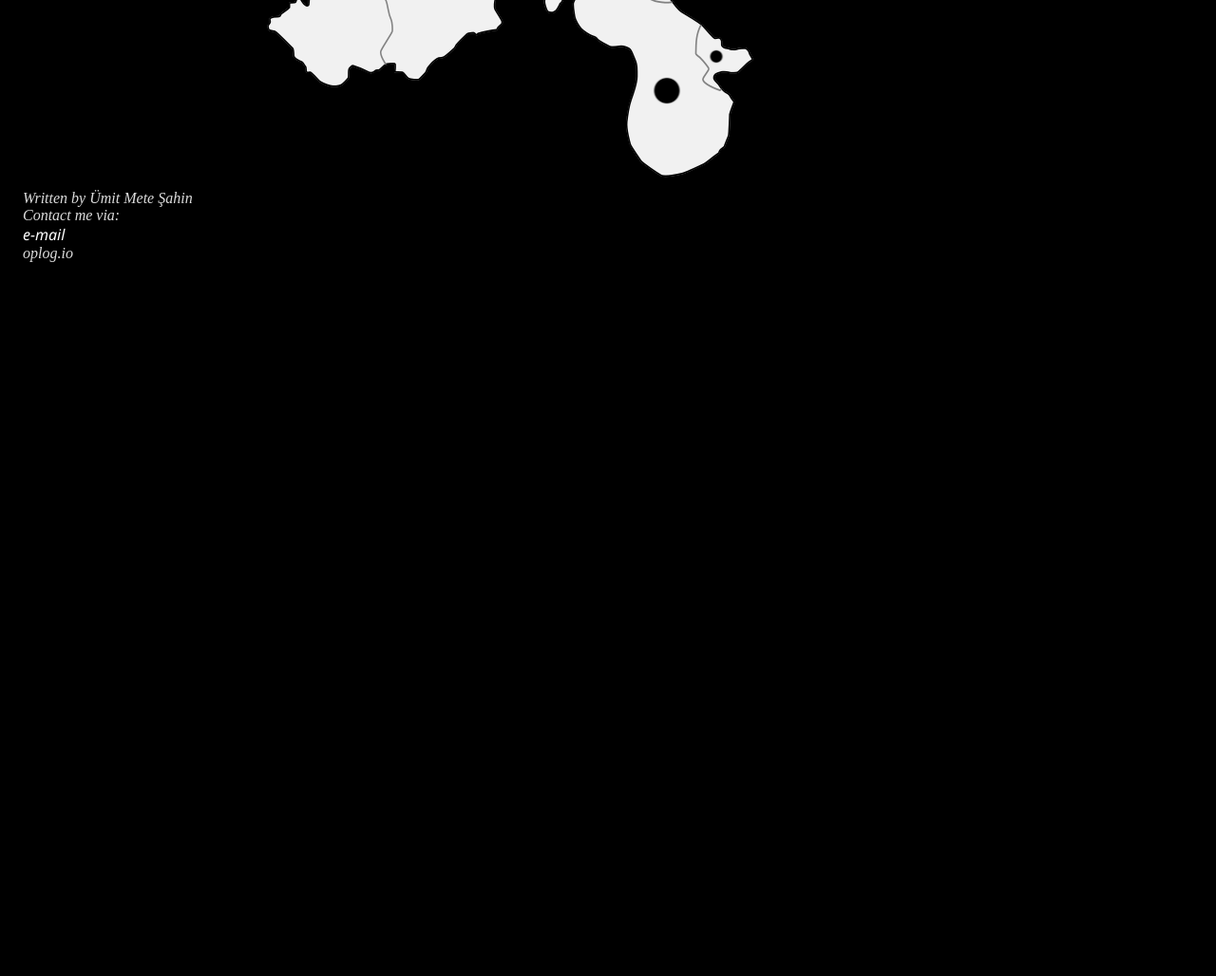
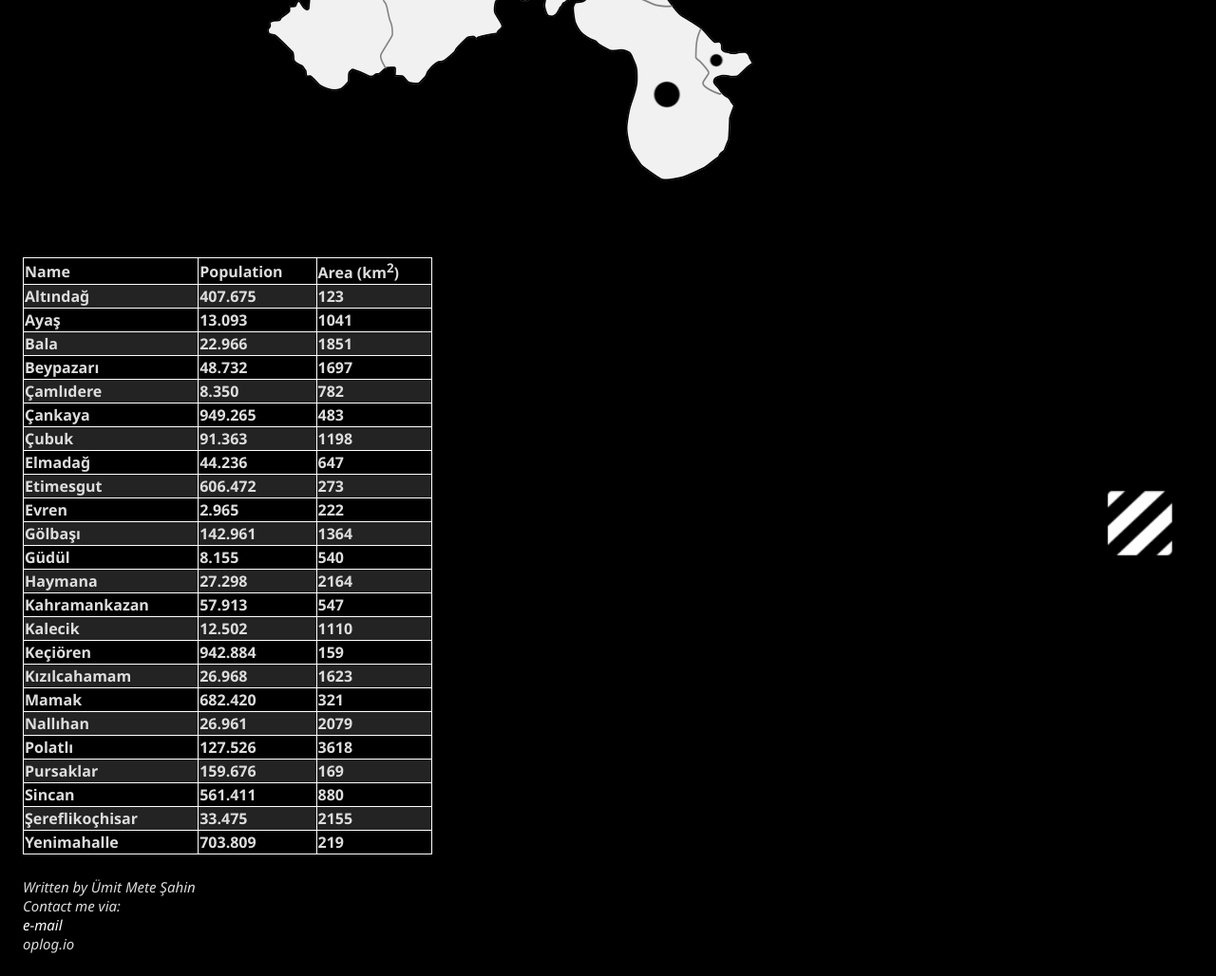
Before and after one commit to metshah/frontend, a plain HTML site: page map/map.html in a window 1280 px wide. Shown: the part 649-1677 px from the top of the page at 95% size. Before the commit the page ends 949 px from the top, so only its background shows below. Drawn offline with Linux system fonts and the light colour scheme.

Commit message:
HTML Tables, Lists, <div>, Classes

```diff
--- a/map/map.html
+++ b/map/map.html
@@ -134,6 +134,137 @@
         onclick="alert('You clicked on Yenimahalle!');"
       />
     </map>
+    <br>
+    <br>
+    <br>
+    <br>
+    <table>
+      <tr>
+        <th>Name</th>
+        <th>Population</th>
+        <th>Area (km<sup>2</sup>)</th>
+      </tr>
+      <tr>
+        <th>Altındağ</th>
+        <th>407.675</th>
+        <th>123</th>
+      </tr>
+      <tr>
+        <th>Ayaş</th>
+        <th>13.093</th>
+        <th>1041</th>
+      </tr>
+      <tr>
+        <th>Bala</th>
+        <th>22.966</th>
+        <th>1851</th>
+      </tr>
+      <tr>
+        <th>Beypazarı</th>
+        <th>48.732</th>
+        <th>1697</th>
+      </tr>
+      <tr>
+        <th>Çamlıdere</th>
+        <th>8.350</th>
+        <th>782</th>
+      </tr>
+      <tr>
+        <th>Çankaya</th>
+        <th>949.265</th>
+        <th>483</th>
+      </tr>
+      <tr>
+        <th>Çubuk</th>
+        <th>91.363</th>
+        <th>1198</th>
+      </tr>
+      <tr>
+        <th>Elmadağ</th>
+        <th>44.236</th>
+        <th>647</th>
+      </tr>
+      <tr>
+        <th>Etimesgut</th>
+        <th>606.472</th>
+        <th>273</th>
+      </tr>
+      <tr>
+        <th>Evren</th>
+        <th>2.965</th>
+        <th>222</th>
+      </tr>
+      <tr>
+        <th>Gölbaşı</th>
+        <th>142.961</th>
+        <th>1364</th>
+      </tr>
+      <tr>
+        <th>Güdül</th>
+        <th>8.155</th>
+        <th>540</th>
+      </tr>
+      <tr>
+        <th>Haymana</th>
+        <th>27.298</th>
+        <th>2164</th>
+      </tr>
+      <tr>
+        <th>Kahramankazan</th>
+        <th>57.913</th>
+        <th>547</th>
+      </tr>
+      <tr>
+        <th>Kalecik</th>
+        <th>12.502</th>
+        <th>1110</th>
+      </tr>
+      <tr>
+        <th>Keçiören</th>
+        <th>942.884</th>
+        <th>159</th>
+      </tr>
+      <tr>
+        <th>Kızılcahamam</th>
+        <th>26.968</th>
+        <th>1623</th>
+      </tr>
+      <tr>
+        <th>Mamak</th>
+        <th>682.420</th>
+        <th>321</th>
+      </tr>
+      <tr>
+        <th>Nallıhan</th>
+        <th>26.961</th>
+        <th>2079</th>
+      </tr>
+      <tr>
+        <th>Polatlı</th>
+        <th>127.526</th>
+        <th>3618</th>
+      </tr>
+      <tr>
+        <th>Pursaklar</th>
+        <th>159.676</th>
+        <th>169</th>
+      </tr>
+      <tr>
+        <th>Sincan</th>
+        <th>561.411</th>
+        <th>880</th>
+      </tr>
+      <tr>
+        <th>Şereflikoçhisar</th>
+        <th>33.475</th>
+        <th>2155</th>
+      </tr>
+      <tr>
+        <th>Yenimahalle</th>
+        <th>703.809</th>
+        <th>219</th>
+      </tr>
+    </table>
     <address>
       Written by Ümit Mete Şahin<br />
       Contact me via:<br />
--- a/styles.css
+++ b/styles.css
@@ -5,6 +5,8 @@ body {
     background-position: right bottom;
     background-attachment: fixed;
     background-size: cover;
+    color: #dddddd;
+    font-family: segoe ui;
     padding: 16px;
 }
 h1 {
@@ -16,14 +18,22 @@ h2 {
     font-family: verdana;
 }
 h3 {
+    font-size: 20px;
     color: hsl(204, 40%, 87%);
     font-family: verdana;
 }
 h4 {
+    font-size: 19px;
     color: hsl(204, 40%, 87%);
     font-family: verdana;
-  }
+}
+h5 {
+    font-size: 18px;
+    color: hsl(204, 40%, 87%);
+    font-family: verdana;
+}
 p {
+    font-size: 17px;
     color: #dddddd;
     font-family: segoe ui;
 }
@@ -46,9 +56,29 @@ a:active {
 blockquote {
     color: #dddddd;
     border:2px solid lightgray;
+    font-size: 15px;
     padding: 12px;
     margin: 18px;
 }
 address {
+    padding-top: 24px;
+    font-size: 15px;
     color: #dcdcdc;
 }
+table {
+    width: 35%;
+    border-style: dotted;
+    border-collapse: collapse;
+    border: 1px solid white;
+}
+tr:nth-child(even) {
+    background-color: #232323;
+}
+th, td {
+    text-align: left;
+    border-style: dotted;
+    border: 1px solid white;
+}
+ul {
+    font-size: 17px;
+}
```
Also changed, not shown: index.html (+20 -14 lines).
